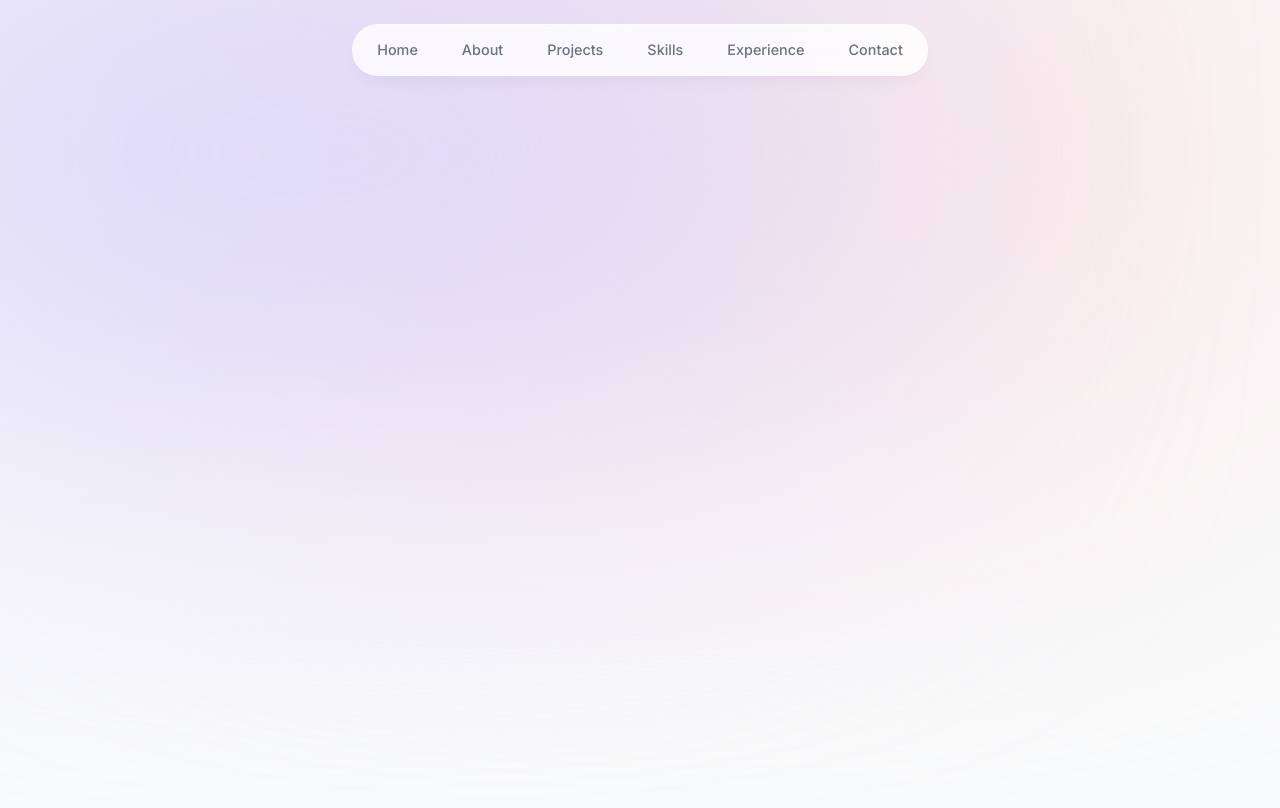
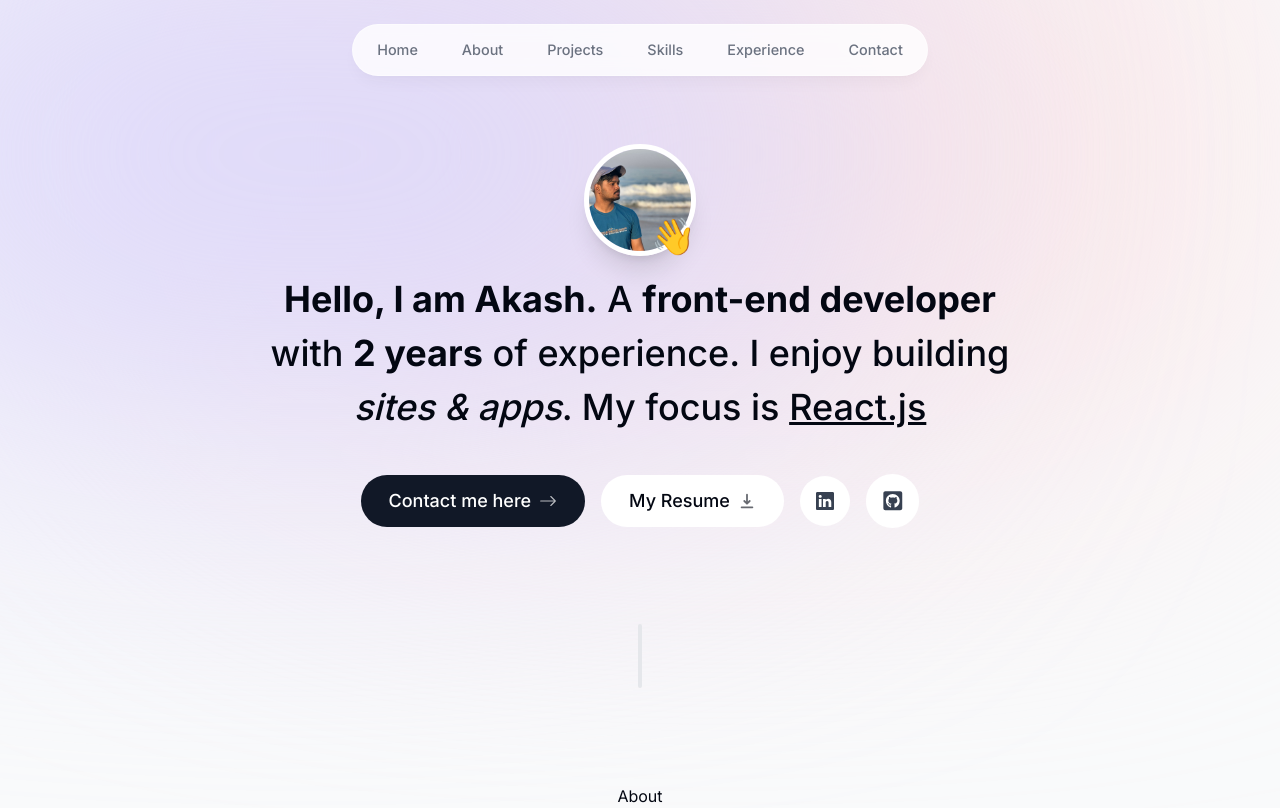
Before and after one commit to Akash007670/Ubiquitous-Akash, a Next.js app: page / in a window 1280 px wide. Built offline with nearby package versions, Linux system fonts and the light colour scheme.

Commit message:
Added all imports in page file

```diff
--- a/app/page.tsx
+++ b/app/page.tsx
@@ -1,3 +1,13 @@
+import About from "@/components/About";
+import Intro from "@/components/Intro";
+import SectionDivider from "@/components/SectionDivider";
+
 export default function Home() {
-  return <main className=""></main>;
+  return (
+    <main className="flex flex-col items-center px-4">
+      <Intro />
+      <SectionDivider />
+      <About />
+    </main>
+  );
 }
--- /dev/null
+++ b/components/About.tsx
@@ -0,0 +1,7 @@
+import React from "react";
+
+const About = () => {
+  return <div>About</div>;
+};
+
+export default About;
```
